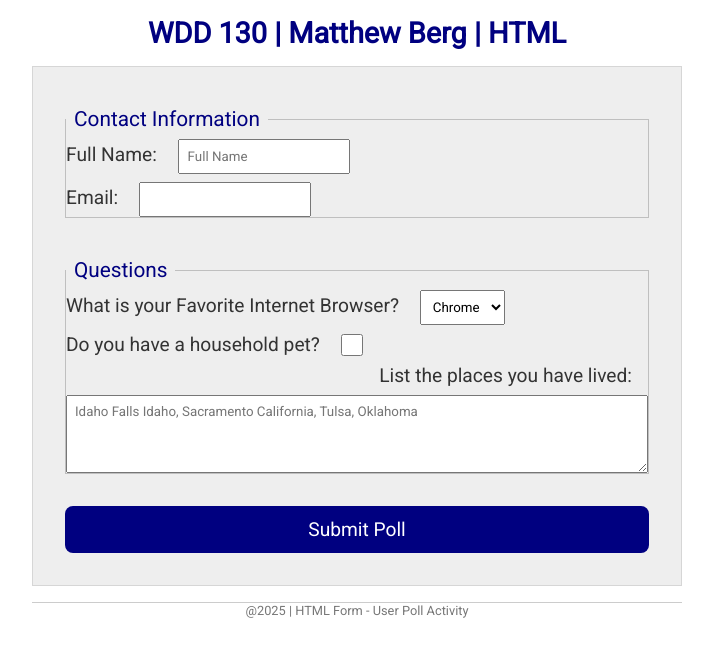
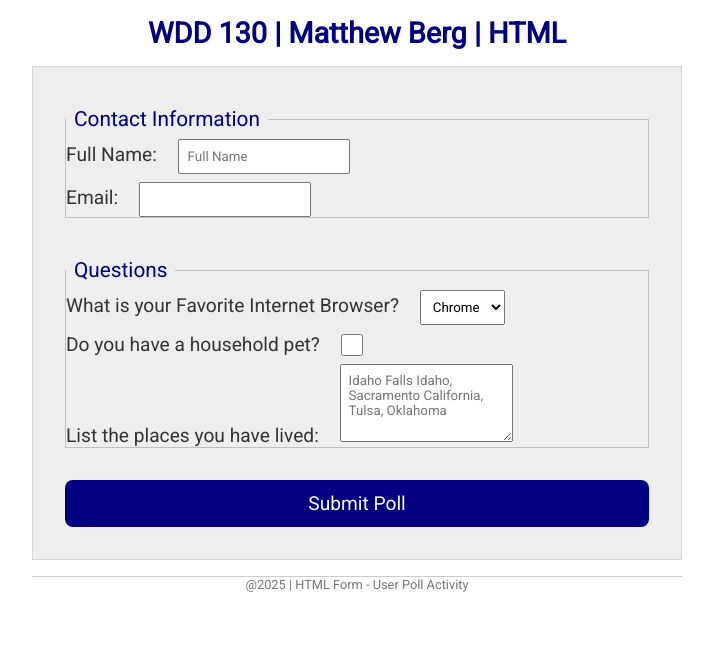
Before and after one commit to mattberg91/wdd130, a plain HTML site: page week05/poll-form.html in a window 1280 px wide. Shown: the whole page, without its empty margins (283-996 px from the left). Drawn offline with Linux system fonts and the light colour scheme; a web font is replaced by a local one.

Commit message:
adding more div classes

```diff
--- a/week05/poll-form.html
+++ b/week05/poll-form.html
@@ -51,9 +51,11 @@
                 <label for="pet">Do you have a household pet?</label>
                 <input type="checkbox" id="pet" name="pet">
             </div>
-            <label for="feedback">List the places you have lived:</label>
-            <textarea id="feedback" name="feedback" rows="4"
-                placeholder="Idaho Falls Idaho, Sacramento California, Tulsa, Oklahoma"></textarea>
+            <div class="form-item column 1">
+                <label for="feedback">List the places you have lived:</label>
+                   <textarea id="feedback" name="feedback" rows="4"
+                       placeholder="Idaho Falls Idaho, Sacramento California, Tulsa, Oklahoma"></textarea>
+            </div>
         </fieldset>
         <button type="submit">Submit Poll</button>
     </form>
```
